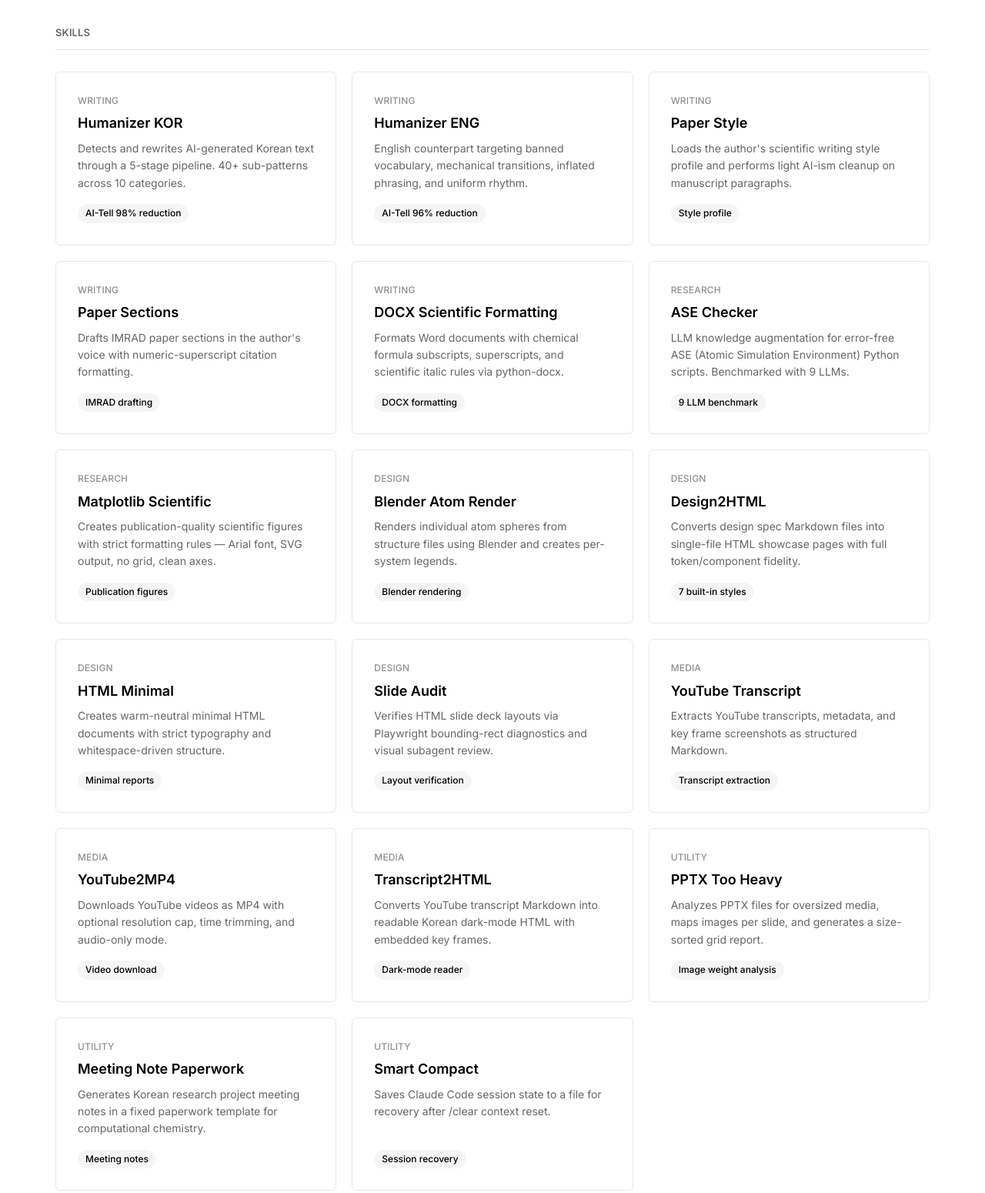
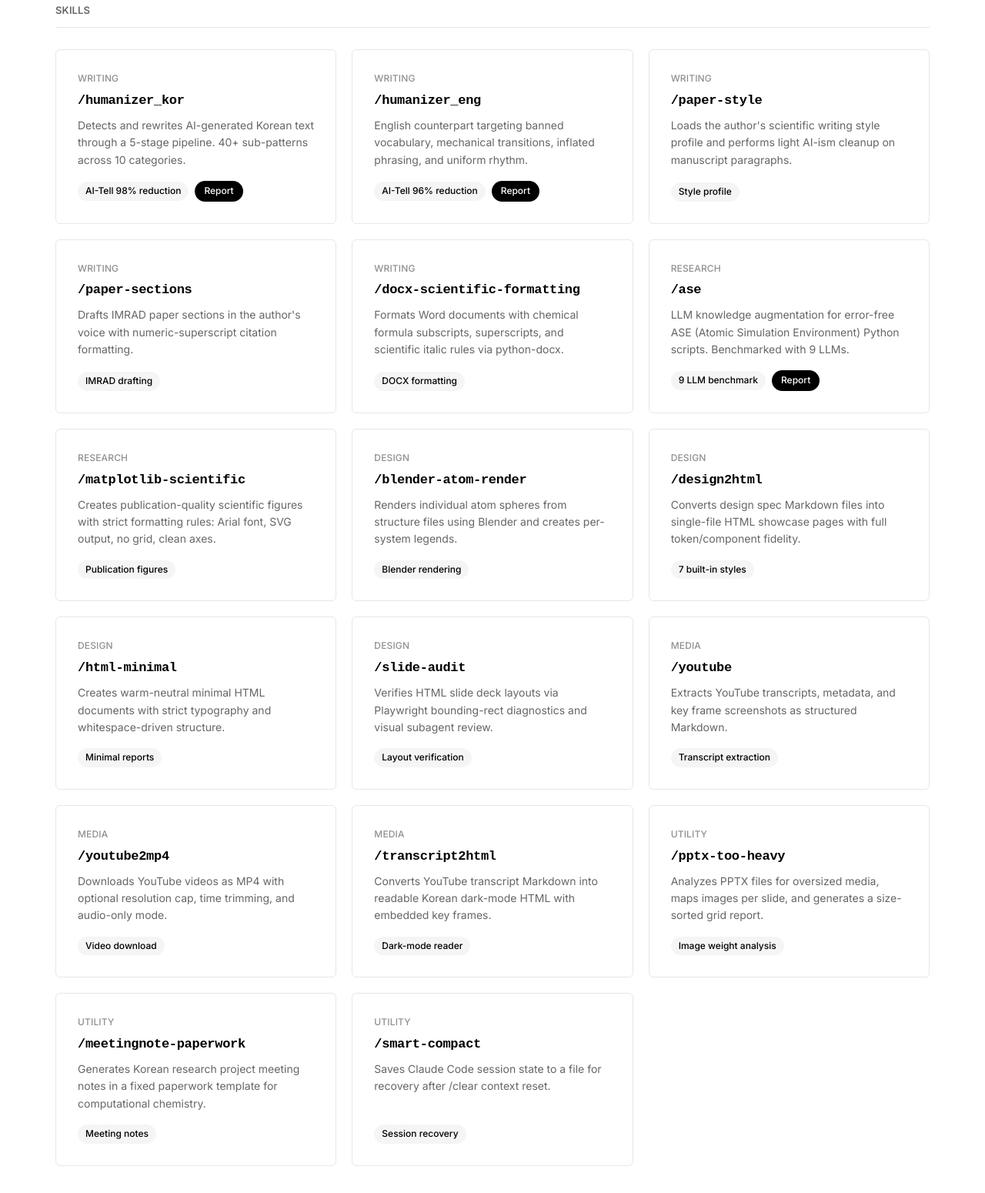
Before and after one commit to s-choung/Research-Skills, a plain HTML site: page index.html in a window 1280 px wide. Shown: the part 442-1992 px from the top of the page at 77% size. Drawn offline with Linux system fonts and the light colour scheme.

Commit message:
Revamp hero page: /slash skill names, clickable cards, Report buttons
Cards link to GitHub skill pages. Benchmark cards show Report pill.
Removed Install button. KOR/EN toggle retained.

```diff
--- a/index.html
+++ b/index.html
@@ -17,7 +17,6 @@
   --radius-cards: 6.08px;
   --radius-pill: 9999px;
   --radius-soft: 40px;
-  --shadow-sm: rgba(0,0,0,0.02) 0px 4px 6px 0px, rgba(0,0,0,0.05) 0px 0px 2px 0px;
   --max-w: 1200px;
 }
 * { margin: 0; padding: 0; box-sizing: border-box; }
@@ -33,39 +32,22 @@ body {
 
 nav {
   height: 64px;
-  display: flex;
-  align-items: center;
-  justify-content: space-between;
+  display: flex; align-items: center; justify-content: space-between;
   padding: 0 32px;
-  max-width: var(--max-w);
-  margin: 0 auto;
+  max-width: var(--max-w); margin: 0 auto;
   border-bottom: 1px solid var(--color-fog-border);
 }
 .nav-brand {
-  font-size: 16px;
-  font-weight: 600;
+  font-size: 16px; font-weight: 600;
   letter-spacing: -0.02em;
-  color: var(--color-void);
-  text-decoration: none;
+  color: var(--color-void); text-decoration: none;
 }
 .nav-right { display: flex; align-items: center; gap: 16px; }
 .nav-right a {
-  font-size: 14px;
-  font-weight: 500;
-  color: var(--color-void);
-  text-decoration: none;
+  font-size: 14px; font-weight: 500;
+  color: var(--color-void); text-decoration: none;
 }
 .nav-right a:hover { text-decoration: underline; }
-.btn-ghost {
-  display: inline-flex; align-items: center;
-  font-size: 14px; font-weight: 500;
-  color: var(--color-void); background: transparent;
-  border: 1px solid rgba(0,0,0,0.12);
-  border-radius: var(--radius-pill);
-  padding: 6px 14px; text-decoration: none;
-  cursor: pointer; transition: background 0.15s;
-}
-.btn-ghost:hover { background: var(--color-chalk); }
 .lang-toggle {
   font-size: 13px; font-weight: 500;
   color: var(--color-graphite); background: transparent;
@@ -79,8 +61,7 @@ nav {
 .hero {
   text-align: center;
   padding: 100px 32px 72px;
-  max-width: var(--max-w);
-  margin: 0 auto;
+  max-width: var(--max-w); margin: 0 auto;
 }
 .hero h1 {
   font-size: 48px; font-weight: 600;
@@ -107,8 +88,7 @@ nav {
 .chip:hover { background: rgba(0,0,0,0.08); }
 
 .section {
-  max-width: var(--max-w);
-  margin: 0 auto;
+  max-width: var(--max-w); margin: 0 auto;
   padding: 0 32px 80px;
 }
 .section-label {
@@ -116,8 +96,7 @@ nav {
   letter-spacing: 0.143px;
   color: var(--color-graphite);
   text-transform: uppercase;
-  margin-bottom: 28px;
-  padding-bottom: 12px;
+  margin-bottom: 28px; padding-bottom: 12px;
   border-bottom: 1px solid var(--color-fog-border);
 }
 .cards {
@@ -129,9 +108,10 @@ nav {
   border: 1px solid var(--color-fog-border);
   border-radius: var(--radius-cards);
   padding: 28px;
-  text-decoration: none; color: inherit;
+  display: flex; flex-direction: column;
   transition: background 0.15s;
-  display: flex; flex-direction: column;
+  position: relative;
+  cursor: pointer;
 }
 .card:hover { background: rgba(0,0,0,0.015); }
 .card-cat {
@@ -142,26 +122,54 @@ nav {
   margin-bottom: 8px;
 }
 .card-title {
-  font-size: 18px; font-weight: 600;
+  font-size: 17px; font-weight: 600;
   line-height: 1.3; margin-bottom: 10px;
+  font-family: 'JetBrains Mono', 'SF Mono', 'Fira Code', monospace;
+  letter-spacing: -0.3px;
 }
+.card-title a {
+  color: inherit; text-decoration: none;
+}
+.card-title a::after {
+  content: '';
+  position: absolute;
+  inset: 0;
+  border-radius: var(--radius-cards);
+}
+.card-title a:hover { text-decoration: underline; }
 .card-desc {
   font-size: 14px; color: var(--color-graphite);
   line-height: 1.6; flex: 1;
   margin-bottom: 16px;
 }
+.card-footer {
+  display: flex; align-items: center;
+  gap: 8px; flex-wrap: wrap;
+}
 .card-badge {
-  display: inline-flex; align-self: flex-start;
+  display: inline-flex;
   font-size: 12px; font-weight: 500;
   color: var(--color-void);
   background: rgba(0,0,0,0.04);
   border-radius: var(--radius-pill);
   padding: 3px 10px;
 }
+.card-report {
+  display: inline-flex; align-items: center;
+  font-size: 12px; font-weight: 500;
+  color: var(--color-canvas);
+  background: var(--color-void);
+  border-radius: var(--radius-pill);
+  padding: 4px 12px;
+  text-decoration: none;
+  transition: opacity 0.15s;
+  position: relative;
+  z-index: 1;
+}
+.card-report:hover { opacity: 0.75; }
 
 .bench-section {
-  max-width: var(--max-w);
-  margin: 0 auto;
+  max-width: var(--max-w); margin: 0 auto;
   padding: 0 32px 80px;
 }
 .bench-row {
@@ -171,7 +179,10 @@ nav {
   border-bottom: 1px solid var(--color-fog-border);
 }
 .bench-row:first-of-type { border-top: 1px solid var(--color-fog-border); }
-.bench-name { font-size: 15px; font-weight: 500; }
+.bench-name {
+  font-size: 15px; font-weight: 500;
+  font-family: 'JetBrains Mono', 'SF Mono', monospace;
+}
 .bench-result { font-size: 14px; color: var(--color-graphite); }
 .bench-link {
   font-size: 14px; font-weight: 500;
@@ -181,8 +192,7 @@ nav {
 
 footer {
   border-top: 1px solid var(--color-fog-border);
-  max-width: var(--max-w);
-  margin: 0 auto;
+  max-width: var(--max-w); margin: 0 auto;
   padding: 36px 32px;
   display: flex; justify-content: space-between; align-items: center;
 }
@@ -213,14 +223,13 @@ footer a:hover { text-decoration: underline; }
   <a href="./" class="nav-brand">Research-Skills</a>
   <div class="nav-right">
     <a href="https://github.com/s-choung/Research-Skills">GitHub</a>
-    <a href="https://github.com/s-choung/Research-Skills#installation" class="btn-ghost">Install</a>
     <button class="lang-toggle" onclick="toggleLang()" id="langBtn">KOR</button>
   </div>
 </nav>
 
 <section class="hero">
-  <h1 data-en="Research-Skills" data-ko="Research-Skills">Research-Skills</h1>
-  <p data-en="Production-tested Claude Code agent skills for research workflows. Writing quality, manuscript prep, scientific visualization, media processing — each benchmarked against real data." data-ko="연구 워크플로우를 위한 Claude Code 에이전트 스킬 모음. 글쓰기 품질, 논문 준비, 과학 시각화, 미디어 처리 — 실제 데이터 기반 벤치마크 검증 완료.">Production-tested Claude Code agent skills for research workflows. Writing quality, manuscript prep, scientific visualization, media processing — each benchmarked against real data.</p>
+  <h1>Research-Skills</h1>
+  <p data-en="Production-tested Claude Code agent skills for research workflows. Writing quality, manuscript prep, scientific visualization, media processing." data-ko="연구 워크플로우를 위한 Claude Code 에이전트 스킬 모음. 글쓰기 품질, 논문 준비, 과학 시각화, 미디어 처리.">Production-tested Claude Code agent skills for research workflows. Writing quality, manuscript prep, scientific visualization, media processing.</p>
   <div class="hero-chips">
     <span class="chip" onclick="filterCat('all')" data-en="All 17 Skills" data-ko="전체 17개">All 17 Skills</span>
     <span class="chip" onclick="filterCat('writing')" data-en="Writing" data-ko="글쓰기">Writing</span>
@@ -235,124 +244,161 @@ footer a:hover { text-decoration: underline; }
   <div class="section-label" data-en="Skills" data-ko="Skills">Skills</div>
   <div class="cards" id="cardGrid">
 
-    <a href="skills/humanizer_kor/benchmark/benchmark_report.html" class="card" data-cat="writing">
+    <div class="card" data-cat="writing">
       <div class="card-cat">Writing</div>
-      <div class="card-title">Humanizer KOR</div>
+      <div class="card-title"><a href="https://github.com/s-choung/Research-Skills/tree/master/skills/humanizer_kor">/humanizer_kor</a></div>
       <div class="card-desc" data-en="Detects and rewrites AI-generated Korean text through a 5-stage pipeline. 40+ sub-patterns across 10 categories." data-ko="5단계 파이프라인으로 AI 생성 한국어 텍스트를 탐지하고 윤문. 10개 카테고리 40+ 세부 패턴.">Detects and rewrites AI-generated Korean text through a 5-stage pipeline. 40+ sub-patterns across 10 categories.</div>
+      <div class="card-footer">
         <span class="card-badge" data-en="AI-Tell 98% reduction" data-ko="AI-Tell 98% 감소">AI-Tell 98% reduction</span>
-    </a>
+        <a href="skills/humanizer_kor/benchmark/benchmark_report.html" class="card-report">Report</a>
+      </div>
+    </div>
 
-    <a href="skills/humanizer_eng/benchmark/benchmark_report.html" class="card" data-cat="writing">
+    <div class="card" data-cat="writing">
       <div class="card-cat">Writing</div>
-      <div class="card-title">Humanizer ENG</div>
+      <div class="card-title"><a href="https://github.com/s-choung/Research-Skills/tree/master/skills/humanizer_eng">/humanizer_eng</a></div>
       <div class="card-desc" data-en="English counterpart targeting banned vocabulary, mechanical transitions, inflated phrasing, and uniform rhythm." data-ko="금지 어휘, 기계적 전환어, 과장 표현, 균일 리듬 등 영어 AI 흔적을 제거.">English counterpart targeting banned vocabulary, mechanical transitions, inflated phrasing, and uniform rhythm.</div>
+      <div class="card-footer">
         <span class="card-badge" data-en="AI-Tell 96% reduction" data-ko="AI-Tell 96% 감소">AI-Tell 96% reduction</span>
-    </a>
+        <a href="skills/humanizer_eng/benchmark/benchmark_report.html" class="card-report">Report</a>
+      </div>
+    </div>
 
-    <a href="skills/paper-style/" class="card" data-cat="writing">
+    <div class="card" data-cat="writing">
       <div class="card-cat">Writing</div>
-      <div class="card-title">Paper Style</div>
+      <div class="card-title"><a href="https://github.com/s-choung/Research-Skills/tree/master/skills/paper-style">/paper-style</a></div>
       <div class="card-desc" data-en="Loads the author's scientific writing style profile and performs light AI-ism cleanup on manuscript paragraphs." data-ko="저자의 논문 문체 프로파일을 로드하고 원고 문단의 AI 흔적을 경량 제거.">Loads the author's scientific writing style profile and performs light AI-ism cleanup on manuscript paragraphs.</div>
+      <div class="card-footer">
         <span class="card-badge" data-en="Style profile" data-ko="문체 프로파일">Style profile</span>
-    </a>
+      </div>
+    </div>
 
-    <a href="skills/paper-sections/" class="card" data-cat="writing">
+    <div class="card" data-cat="writing">
       <div class="card-cat">Writing</div>
-      <div class="card-title">Paper Sections</div>
+      <div class="card-title"><a href="https://github.com/s-choung/Research-Skills/tree/master/skills/paper-sections">/paper-sections</a></div>
       <div class="card-desc" data-en="Drafts IMRAD paper sections in the author's voice with numeric-superscript citation formatting." data-ko="저자 문체로 IMRAD 논문 섹션 초안을 작성하고 위첨자 인용 포맷을 적용.">Drafts IMRAD paper sections in the author's voice with numeric-superscript citation formatting.</div>
+      <div class="card-footer">
         <span class="card-badge" data-en="IMRAD drafting" data-ko="IMRAD 초안">IMRAD drafting</span>
-    </a>
+      </div>
+    </div>
 
-    <a href="skills/docx-scientific-formatting/" class="card" data-cat="writing">
+    <div class="card" data-cat="writing">
       <div class="card-cat">Writing</div>
-      <div class="card-title">DOCX Scientific Formatting</div>
+      <div class="card-title"><a href="https://github.com/s-choung/Research-Skills/tree/master/skills/docx-scientific-formatting">/docx-scientific-formatting</a></div>
       <div class="card-desc" data-en="Formats Word documents with chemical formula subscripts, superscripts, and scientific italic rules via python-docx." data-ko="python-docx로 Word 문서의 화학식 아래첨자/위첨자/이탤릭 규칙을 자동 포맷팅.">Formats Word documents with chemical formula subscripts, superscripts, and scientific italic rules via python-docx.</div>
+      <div class="card-footer">
         <span class="card-badge" data-en="DOCX formatting" data-ko="DOCX 포맷팅">DOCX formatting</span>
-    </a>
+      </div>
+    </div>
 
-    <a href="skills/ase/benchmark/benchmark_report_v6.html" class="card" data-cat="research">
+    <div class="card" data-cat="research">
       <div class="card-cat">Research</div>
-      <div class="card-title">ASE Checker</div>
+      <div class="card-title"><a href="https://github.com/s-choung/Research-Skills/tree/master/skills/ase">/ase</a></div>
       <div class="card-desc" data-en="LLM knowledge augmentation for error-free ASE (Atomic Simulation Environment) Python scripts. Benchmarked with 9 LLMs." data-ko="ASE(Atomic Simulation Environment) 라이브러리 코드 생성을 위한 LLM 지식 보강. 9개 LLM 벤치마크.">LLM knowledge augmentation for error-free ASE (Atomic Simulation Environment) Python scripts. Benchmarked with 9 LLMs.</div>
+      <div class="card-footer">
         <span class="card-badge" data-en="9 LLM benchmark" data-ko="9개 LLM 벤치마크">9 LLM benchmark</span>
-    </a>
+        <a href="skills/ase/benchmark/benchmark_report_v6.html" class="card-report">Report</a>
+      </div>
+    </div>
 
-    <a href="skills/matplotlib-scientific/" class="card" data-cat="research">
+    <div class="card" data-cat="research">
       <div class="card-cat">Research</div>
-      <div class="card-title">Matplotlib Scientific</div>
-      <div class="card-desc" data-en="Creates publication-quality scientific figures with strict formatting rules — Arial font, SVG output, no grid, clean axes." data-ko="엄격한 포맷 규칙(Arial, SVG, 그리드 없음)을 따르는 논문용 matplotlib 그래프 생성.">Creates publication-quality scientific figures with strict formatting rules — Arial font, SVG output, no grid, clean axes.</div>
+      <div class="card-title"><a href="https://github.com/s-choung/Research-Skills/tree/master/skills/matplotlib-scientific">/matplotlib-scientific</a></div>
+      <div class="card-desc" data-en="Creates publication-quality scientific figures with strict formatting rules: Arial font, SVG output, no grid, clean axes." data-ko="엄격한 포맷 규칙(Arial, SVG, 그리드 없음)을 따르는 논문용 matplotlib 그래프 생성.">Creates publication-quality scientific figures with strict formatting rules: Arial font, SVG output, no grid, clean axes.</div>
+      <div class="card-footer">
         <span class="card-badge" data-en="Publication figures" data-ko="논문용 그래프">Publication figures</span>
-    </a>
+      </div>
+    </div>
 
-    <a href="skills/blender-atom-render/" class="card" data-cat="design">
+    <div class="card" data-cat="design">
       <div class="card-cat">Design</div>
-      <div class="card-title">Blender Atom Render</div>
+      <div class="card-title"><a href="https://github.com/s-choung/Research-Skills/tree/master/skills/blender-atom-render">/blender-atom-render</a></div>
       <div class="card-desc" data-en="Renders individual atom spheres from structure files using Blender and creates per-system legends." data-ko="Blender로 구조 파일에서 원자 구를 렌더링하고 시스템별 레전드를 생성.">Renders individual atom spheres from structure files using Blender and creates per-system legends.</div>
+      <div class="card-footer">
         <span class="card-badge" data-en="Blender rendering" data-ko="Blender 렌더링">Blender rendering</span>
-    </a>
+      </div>
+    </div>
 
-    <a href="skills/design2html/" class="card" data-cat="design">
+    <div class="card" data-cat="design">
       <div class="card-cat">Design</div>
-      <div class="card-title">Design2HTML</div>
+      <div class="card-title"><a href="https://github.com/s-choung/Research-Skills/tree/master/skills/design2html">/design2html</a></div>
       <div class="card-desc" data-en="Converts design spec Markdown files into single-file HTML showcase pages with full token/component fidelity." data-ko="디자인 스펙 MD 파일을 토큰/컴포넌트를 충실히 반영한 HTML 쇼케이스 페이지로 변환.">Converts design spec Markdown files into single-file HTML showcase pages with full token/component fidelity.</div>
+      <div class="card-footer">
         <span class="card-badge" data-en="7 built-in styles" data-ko="7개 내장 스타일">7 built-in styles</span>
-    </a>
+      </div>
+    </div>
 
-    <a href="skills/html-minimal/" class="card" data-cat="design">
+    <div class="card" data-cat="design">
       <div class="card-cat">Design</div>
-      <div class="card-title">HTML Minimal</div>
+      <div class="card-title"><a href="https://github.com/s-choung/Research-Skills/tree/master/skills/html-minimal">/html-minimal</a></div>
       <div class="card-desc" data-en="Creates warm-neutral minimal HTML documents with strict typography and whitespace-driven structure." data-ko="따뜻한 뉴트럴 톤, 엄격한 타이포그래피의 미니멀 HTML 문서 스타일.">Creates warm-neutral minimal HTML documents with strict typography and whitespace-driven structure.</div>
+      <div class="card-footer">
         <span class="card-badge" data-en="Minimal reports" data-ko="미니멀 리포트">Minimal reports</span>
-    </a>
+      </div>
+    </div>
 
-    <a href="skills/slide-audit/" class="card" data-cat="design">
+    <div class="card" data-cat="design">
       <div class="card-cat">Design</div>
-      <div class="card-title">Slide Audit</div>
+      <div class="card-title"><a href="https://github.com/s-choung/Research-Skills/tree/master/skills/slide-audit">/slide-audit</a></div>
       <div class="card-desc" data-en="Verifies HTML slide deck layouts via Playwright bounding-rect diagnostics and visual subagent review." data-ko="Playwright 바운딩 박스 진단 + 시각 서브에이전트로 HTML 슬라이드 레이아웃 버그 검증.">Verifies HTML slide deck layouts via Playwright bounding-rect diagnostics and visual subagent review.</div>
+      <div class="card-footer">
         <span class="card-badge" data-en="Layout verification" data-ko="레이아웃 검증">Layout verification</span>
-    </a>
+      </div>
+    </div>
 
-    <a href="skills/youtube/" class="card" data-cat="media">
+    <div class="card" data-cat="media">
       <div class="card-cat">Media</div>
-      <div class="card-title">YouTube Transcript</div>
+      <div class="card-title"><a href="https://github.com/s-choung/Research-Skills/tree/master/skills/youtube">/youtube</a></div>
       <div class="card-desc" data-en="Extracts YouTube transcripts, metadata, and key frame screenshots as structured Markdown." data-ko="YouTube URL에서 자막, 메타데이터, 주요 장면 스크린샷을 마크다운으로 추출.">Extracts YouTube transcripts, metadata, and key frame screenshots as structured Markdown.</div>
+      <div class="card-footer">
         <span class="card-badge" data-en="Transcript extraction" data-ko="자막 추출">Transcript extraction</span>
-    </a>
+      </div>
+    </div>
 
-    <a href="skills/youtube2mp4/" class="card" data-cat="media">
+    <div class="card" data-cat="media">
       <div class="card-cat">Media</div>
-      <div class="card-title">YouTube2MP4</div>
+      <div class="card-title"><a href="https://github.com/s-choung/Research-Skills/tree/master/skills/youtube2mp4">/youtube2mp4</a></div>
       <div class="card-desc" data-en="Downloads YouTube videos as MP4 with optional resolution cap, time trimming, and audio-only mode." data-ko="YouTube 영상을 MP4로 다운로드. 해상도 제한, 구간 자르기, 오디오 전용 모드 지원.">Downloads YouTube videos as MP4 with optional resolution cap, time trimming, and audio-only mode.</div>
+      <div class="card-footer">
         <span class="card-badge" data-en="Video download" data-ko="영상 다운로드">Video download</span>
-    </a>
+      </div>
+    </div>
 
-    <a href="skills/transcript2html/" class="card" data-cat="media">
+    <div class="card" data-cat="media">
       <div class="card-cat">Media</div>
-      <div class="card-title">Transcript2HTML</div>
+      <div class="card-title"><a href="https://github.com/s-choung/Research-Skills/tree/master/skills/transcript2html">/transcript2html</a></div>
       <div class="card-desc" data-en="Converts YouTube transcript Markdown into readable Korean dark-mode HTML with embedded key frames." data-ko="YouTube 트랜스크립트 MD를 키 프레임 포함 한국어 다크모드 읽기용 HTML로 변환.">Converts YouTube transcript Markdown into readable Korean dark-mode HTML with embedded key frames.</div>
+      <div class="card-footer">
         <span class="card-badge" data-en="Dark-mode reader" data-ko="다크모드 리더">Dark-mode reader</span>
-    </a>
+      </div>
+    </div>
 
-    <a href="skills/pptx-too-heavy/" class="card" data-cat="utility">
+    <div class="card" data-cat="utility">
       <div class="card-cat">Utility</div>
-      <div class="card-title">PPTX Too Heavy</div>
+      <div class="card-title"><a href="https://github.com/s-choung/Research-Skills/tree/master/skills/pptx-too-heavy">/pptx-too-heavy</a></div>
       <div class="card-desc" data-en="Analyzes PPTX files for oversized media, maps images per slide, and generates a size-sorted grid report." data-ko="PPTX 내 대용량 미디어를 찾아 슬라이드별 이미지 매핑 + 용량순 그리드 리포트 생성.">Analyzes PPTX files for oversized media, maps images per slide, and generates a size-sorted grid report.</div>
+      <div class="card-footer">
         <span class="card-badge" data-en="Image weight analysis" data-ko="이미지 용량 분석">Image weight analysis</span>
-    </a>
+      </div>
+    </div>
 
-    <a href="skills/meetingnote-paperwork/" class="card" data-cat="utility">
+    <div class="card" data-cat="utility">
       <div class="card-cat">Utility</div>
-      <div class="card-title">Meeting Note Paperwork</div>
+      <div class="card-title"><a href="https://github.com/s-choung/Research-Skills/tree/master/skills/meetingnote-paperwork">/meetingnote-paperwork</a></div>
       <div class="card-desc" data-en="Generates Korean research project meeting notes in a fixed paperwork template for computational chemistry." data-ko="계산화학/재료설계 주제의 고정 양식 한국어 연구과제 회의록 자동 생성.">Generates Korean research project meeting notes in a fixed paperwork template for computational chemistry.</div>
+      <div class="card-footer">
         <span class="card-badge" data-en="Meeting notes" data-ko="회의록 생성">Meeting notes</span>
-    </a>
+      </div>
+    </div>
 
-    <a href="skills/smart-compact/" class="card" data-cat="utility">
+    <div class="card" data-cat="utility">
       <div class="card-cat">Utility</div>
-      <div class="card-title">Smart Compact</div>
+      <div class="card-title"><a href="https://github.com/s-choung/Research-Skills/tree/master/skills/smart-compact">/smart-compact</a></div>
       <div class="card-desc" data-en="Saves Claude Code session state to a file for recovery after /clear context reset." data-ko="Claude Code 세션 상태를 파일로 저장하여 /clear 후 복구 가능하게 하는 스킬.">Saves Claude Code session state to a file for recovery after /clear context reset.</div>
+      <div class="card-footer">
         <span class="card-badge" data-en="Session recovery" data-ko="세션 복구">Session recovery</span>
-    </a>
+      </div>
+    </div>
 
   </div>
 </section>
@@ -360,17 +406,17 @@ footer a:hover { text-decoration: underline; }
 <section class="bench-section" id="benchmarks">
   <div class="section-label" data-en="Benchmark Results" data-ko="벤치마크 결과">Benchmark Results</div>
   <div class="bench-row">
-    <span class="bench-name">Humanizer KOR</span>
+    <span class="bench-name">/humanizer_kor</span>
     <span class="bench-result">AI-Tell 54.9 → 1.0 · Naturalness 2.9 → 9.2</span>
     <a href="skills/humanizer_kor/benchmark/benchmark_report.html" class="bench-link">View report →</a>
   </div>
   <div class="bench-row">
-    <span class="bench-name">Humanizer ENG</span>
+    <span class="bench-name">/humanizer_eng</span>
     <span class="bench-result">AI-Tell 89.8 → 3.6 · Naturalness 1.2 → 9.4</span>
     <a href="skills/humanizer_eng/benchmark/benchmark_report.html" class="bench-link">View report →</a>
   </div>
   <div class="bench-row">
-    <span class="bench-name">ASE v6</span>
+    <span class="bench-name">/ase</span>
     <span class="bench-result" data-en="9 LLMs · 100 samples per model" data-ko="9개 LLM · 모델당 100개 샘플">9 LLMs · 100 samples per model</span>
     <a href="skills/ase/benchmark/benchmark_report_v6.html" class="bench-link">View report →</a>
   </div>
```
Lines whose indentation alone changed are shown as unchanged.
